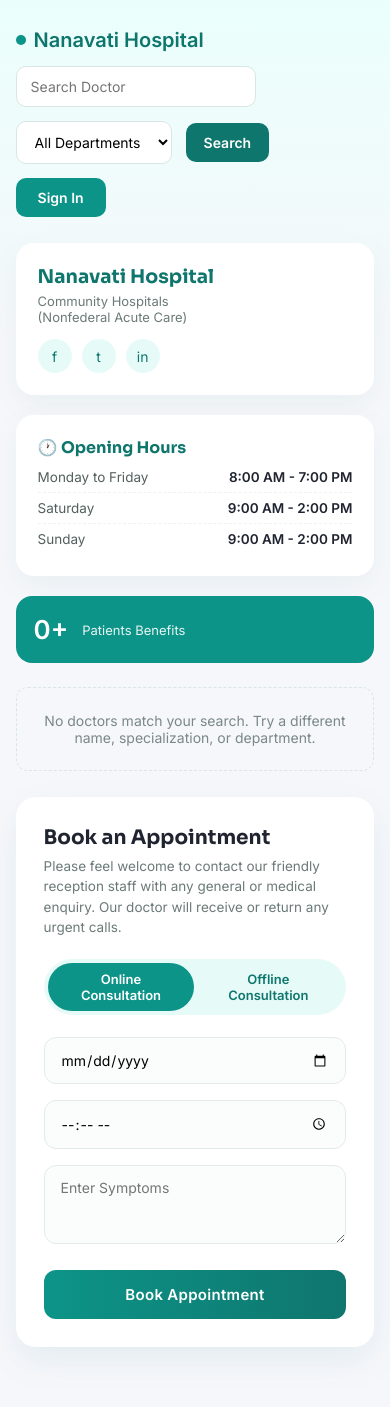
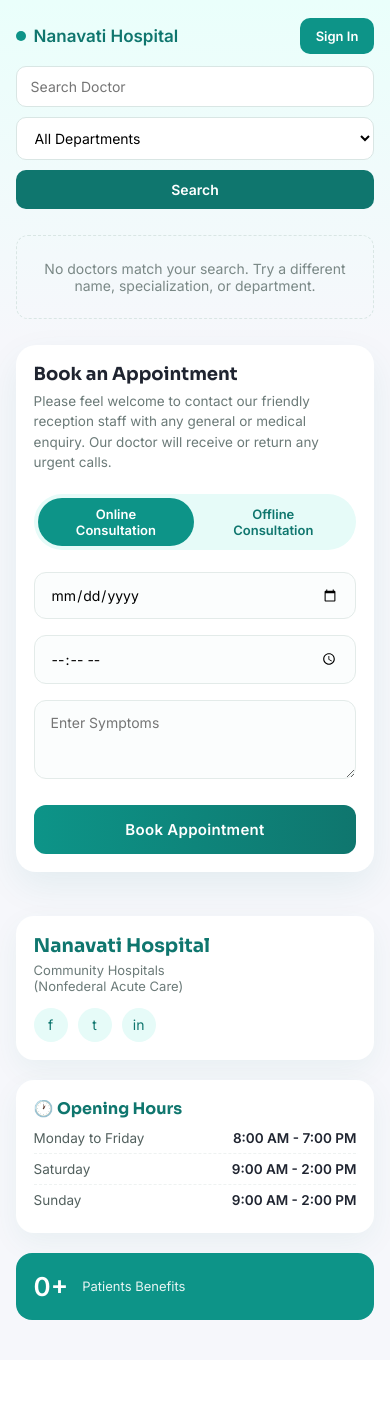
Before and after one commit to thesecret15455-oss/Hospital_Management_System, a Flask app: template hms_website/templates/landing.html in a window 390 px wide. After the commit the page ends 1320 px from the top, so only its background shows below. Run offline with Flask 3, Linux system fonts and the light colour scheme; the template is opened without the code that fills it, so the values that code supplies are empty; parts of the project's set-up code (start-up, migrations or seed data) failed here and were passed over.

Commit message:
Add files via upload

```diff
--- a/hms_website/static/css/style.css
+++ b/hms_website/static/css/style.css
@@ -271,3 +271,102 @@
 .login-card input:focus { outline: none; border-color: var(--ind); }
 .login-card button { width: 100%; padding: 14px; border-radius: 12px; background: var(--ind); color: #fff; font-weight: 700; font-size: 14.5px; }
 .login-card .back-link { display: block; text-align: center; margin-top: 16px; font-size: 13px; color: #8a8fa3; }
+
+/* =========================================================
+   GLOBAL RESPONSIVE FIXES
+   ========================================================= */
+html { -webkit-text-size-adjust: 100%; }
+body { overflow-x: hidden; }
+img, svg { max-width: 100%; }
+
+/* ---- Landing nav: brand+signin together, search bar full-width row ---- */
+.landing-nav-top { display: contents; }
+
+@media (max-width: 700px) {
+  .landing-nav { flex-direction: column; align-items: stretch; gap: 12px; }
+  .landing-nav-top {
+    display: flex; justify-content: space-between; align-items: center; width: 100%; gap: 12px;
+  }
+  .landing-nav .brand { margin-right: 0; font-size: 17px; }
+  .landing-nav .btn-signin { flex-shrink: 0; padding: 10px 16px; font-size: 13px; }
+  .landing-nav .search-form { width: 100%; flex-direction: column; align-items: stretch; gap: 10px; }
+  .landing-nav .search-form input,
+  .landing-nav .search-form select,
+  .landing-nav .btn-search { width: 100%; }
+  .landing-nav .btn-clear { text-align: center; }
+}
+
+/* ---- Landing page: show doctors + booking before the sidebar info on mobile ---- */
+@media (max-width: 880px) {
+  .landing-grid > .doctors-col { order: 1; }
+  .landing-grid > .side-info { order: 2; margin-top: 20px; }
+}
+
+@media (max-width: 480px) {
+  .landing { padding: 18px 4vw 40px; }
+  .side-card, .booking-panel { padding: 18px; }
+  .booking-panel h3 { font-size: 18px; }
+  .doctor-card .name { font-size: 13px; }
+  .doctor-card .spec { font-size: 11px; }
+}
+
+@media (max-width: 420px) {
+  .doctor-strip { grid-template-columns: 1fr; }
+}
+
+/* ---- Dashboard sidebars (patient/admin/doctor): off-canvas on mobile ---- */
+.sidebar-toggle {
+  display: none;
+  position: fixed; top: 14px; left: 14px; z-index: 1100;
+  width: 42px; height: 42px; border-radius: 10px; background: #fff; border: 1px solid #eceef5;
+  box-shadow: 0 6px 18px rgba(0,0,0,.15); font-size: 19px; align-items: center; justify-content: center;
+}
+.sidebar-overlay {
+  display: none; position: fixed; top: 0; left: 0; right: 0; bottom: 0; background: rgba(15,20,30,.45); z-index: 1000;
+}
+.sidebar-overlay.show { display: block; }
+
+@media (max-width: 880px) {
+  .pdash, .adash { flex-direction: column; }
+  .pdash-sidebar, .adash-sidebar {
+    position: fixed; top: 0; left: 0; height: 100vh; width: 250px; max-width: 82vw;
+    z-index: 1050; transform: translateX(-100%); transition: transform .25s ease;
+    overflow-y: auto;
+  }
+  .pdash-sidebar.open, .adash-sidebar.open { transform: translateX(0); }
+  .pdash-main, .adash-main { padding: 76px 16px 30px; width: 100%; }
+  .sidebar-toggle { display: flex; }
+}
+
+/* ---- Tables: scroll horizontally instead of squishing on small screens ---- */
+@media (max-width: 700px) {
+  .panel, .card { overflow-x: auto; }
+  table.pdash-table, table.simple-table { min-width: 560px; }
+}
+
+/* ---- Topbars / hero / grids stack cleanly on mobile ---- */
+@media (max-width: 640px) {
+  .pdash-topbar, .adash-topbar { flex-direction: column; align-items: flex-start; gap: 12px; }
+  .hero-banner { flex-direction: column; align-items: flex-start; text-align: left; gap: 10px; padding: 22px; }
+  .hero-banner .deco { display: none; }
+  .hero-banner h2 { font-size: 20px; max-width: 100%; }
+  .hero-banner p { max-width: 100%; }
+}
+
+@media (max-width: 480px) {
+  .stat-row, .kpi-row { grid-template-columns: 1fr 1fr; gap: 10px; }
+  .pdash-main, .adash-main { padding: 76px 12px 24px; }
+  .panel, .card { padding: 16px; }
+  .avatar-chip span { display: none; }
+  .bar-row .bar-label { width: 64px; font-size: 11.5px; }
+}
+
+@media (max-width: 360px) {
+  .stat-row, .kpi-row { grid-template-columns: 1fr; }
+}
+
+/* ---- Login / signup / auth-choice cards ---- */
+@media (max-width: 480px) {
+  .login-card { padding: 26px 22px; }
+  .login-wrap { padding: 14px; }
+}
--- a/hms_website/templates/landing.html
+++ b/hms_website/templates/landing.html
@@ -4,7 +4,14 @@
 <div class="landing">
 
   <nav class="landing-nav">
-    <div class="brand"><span class="dot"></span> Nanavati Hospital</div>
+    <div class="landing-nav-top">
+      <div class="brand"><span class="dot"></span> Nanavati Hospital</div>
+      {% if session.get('user_id') %}
+        <a href="{{ url_for(session.get('role').lower() + '_dashboard') }}" class="btn-signin">My Dashboard</a>
+      {% else %}
+        <a href="{{ url_for('login') }}" class="btn-signin">Sign In</a>
+      {% endif %}
+    </div>
     <form class="search-form" method="GET" action="{{ url_for('index') }}">
       <input type="text" name="q" placeholder="Search Doctor" value="{{ search_query or '' }}">
       <select name="department_id" onchange="this.form.submit()">
@@ -20,16 +27,11 @@
       <a href="{{ url_for('index') }}" class="btn-clear">Clear</a>
       {% endif %}
     </form>
-    {% if session.get('user_id') %}
-      <a href="{{ url_for(session.get('role').lower() + '_dashboard') }}" class="btn-signin">My Dashboard</a>
-    {% else %}
-      <a href="{{ url_for('login') }}" class="btn-signin">Sign In</a>
-    {% endif %}
   </nav>
 
   <div class="landing-grid">
     <!-- Sidebar info -->
-    <div>
+    <div class="side-info">
       <div class="side-card">
         <h2>Nanavati Hospital</h2>
         <p class="tag">Community Hospitals<br>(Nonfederal Acute Care)</p>
@@ -52,7 +54,7 @@
     </div>
 
     <!-- Doctors + Booking -->
-    <div>
+    <div class="doctors-col">
       {% if search_query or selected_department %}
       <p class="results-meta">
         {{ doctors|length }} doctor{{ 's' if doctors|length != 1 else '' }} found
```
Also changed, not shown: hms_website/fix_passwords.py (added, +25 -0 lines), hms_website/static/js/main.js (+40 -0 lines), hms_website/requirements.txt (line endings or trailing spaces).
